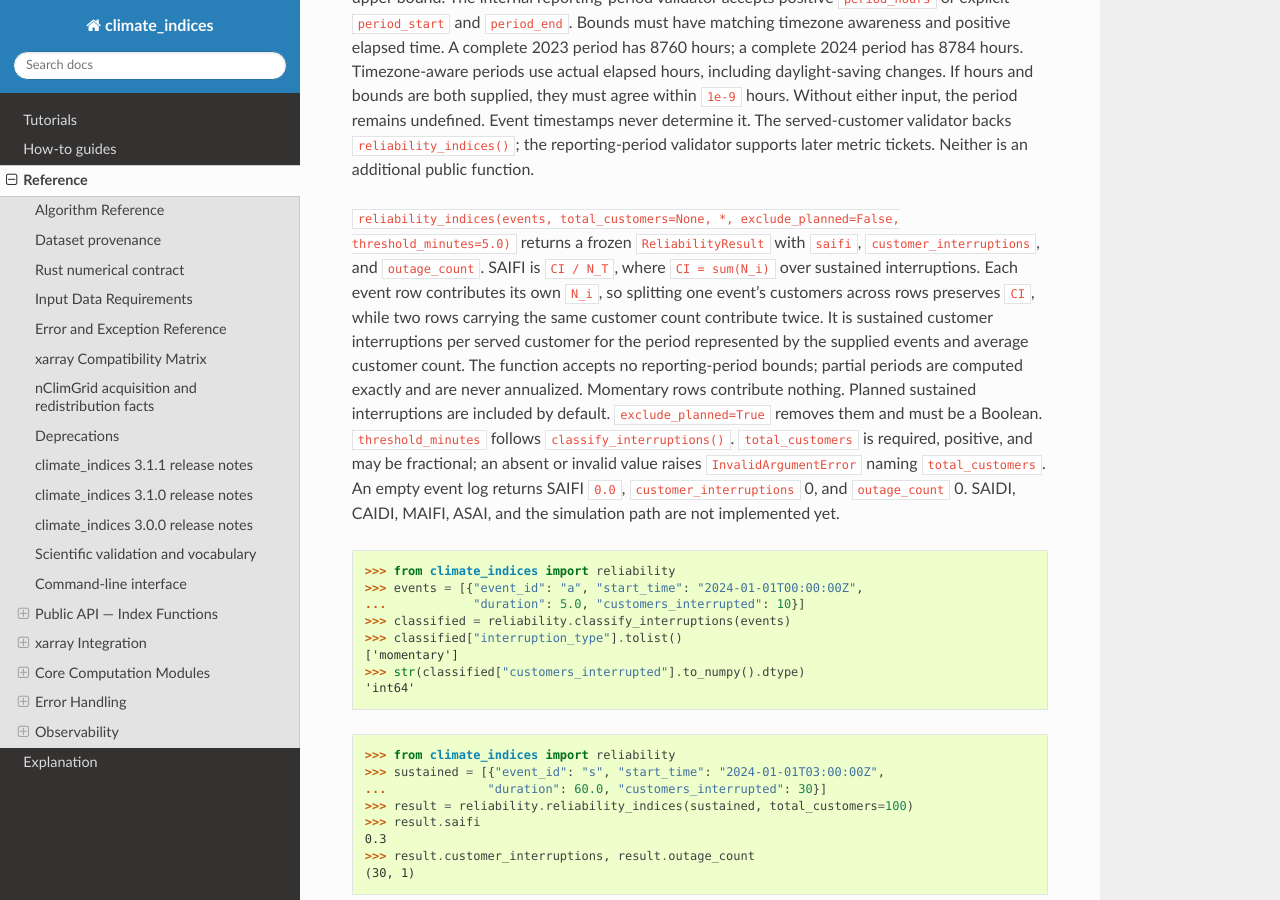
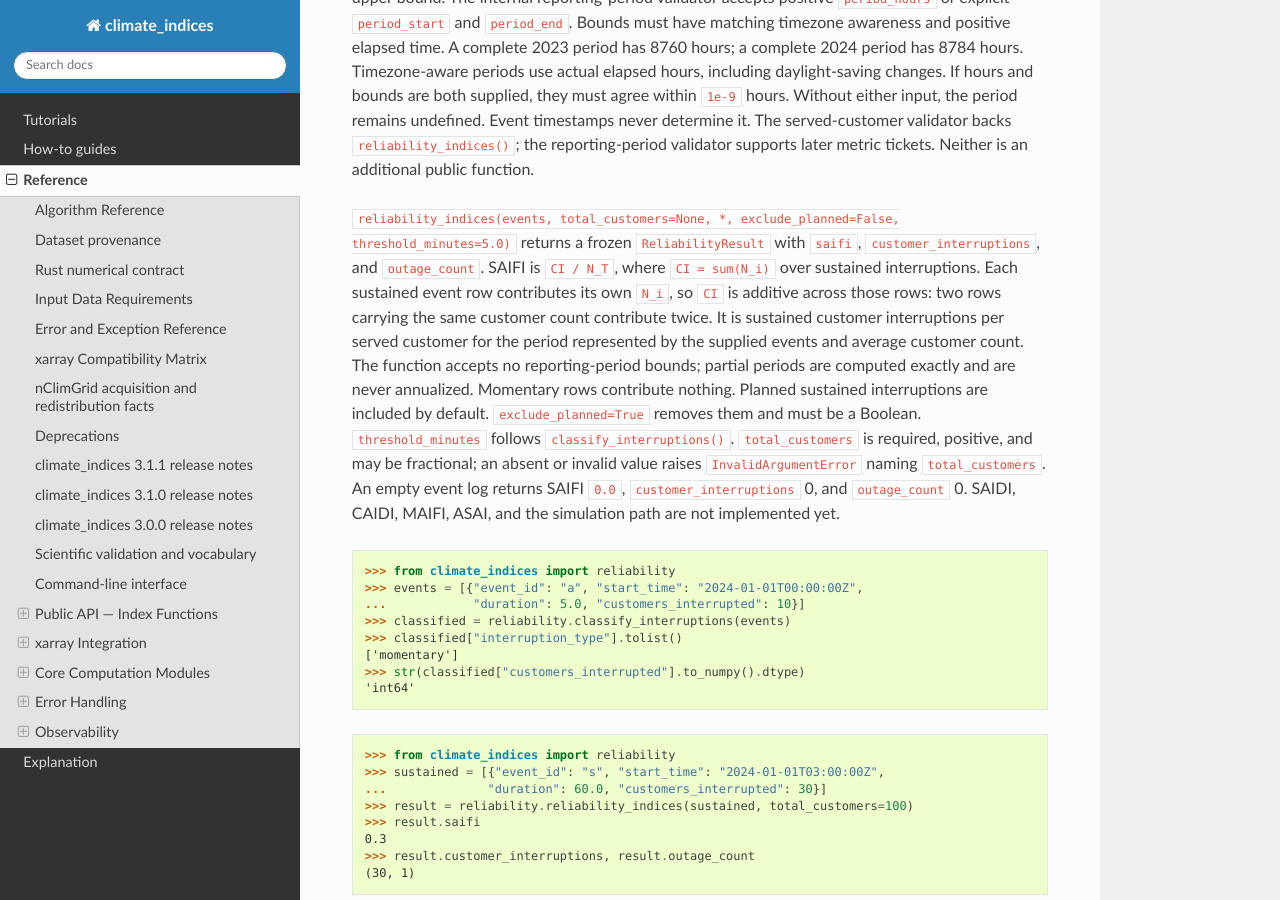
Before and after one commit to monocongo/climate_indices, a Sphinx documentation site: the page built from docs/reference.md, in a window 1280 px wide and 900 px high, scrolled down 5192 px. Built offline with Sphinx 7.4.7 and the Read the Docs theme 3.1.0, drawn with Linux system fonts in a browser that asks for light colours.

Commit message:
docs(reliability): describe CI as additive across sustained rows
The split-language implied one event could be divided across rows, but
event_id must be unique and each sustained row increments outage_count.
State that CI is additive across rows instead.

Finding: PRRT_kwDOBZ3L8c6yg7if
Review-Anchor: https://github.com/monocongo/climate_indices/pull/1538#discussion_r4438399777

```diff
--- a/docs/reference.md
+++ b/docs/reference.md
@@ -234,8 +234,8 @@
 `reliability_indices(events, total_customers=None, *, exclude_planned=False, threshold_minutes=5.0)`
 returns a frozen `ReliabilityResult` with `saifi`, `customer_interruptions`, and `outage_count`.
 SAIFI is `CI / N_T`, where `CI = sum(N_i)` over sustained interruptions.
-Each event row contributes its own `N_i`, so splitting one event's customers across
-rows preserves `CI`, while two rows carrying the same customer count contribute twice.
+Each sustained event row contributes its own `N_i`, so `CI` is additive across those
+rows: two rows carrying the same customer count contribute twice.
 It is sustained customer interruptions per served customer for the period
 represented by the supplied events and average customer count.
 The function accepts no reporting-period bounds; partial periods are computed
```
